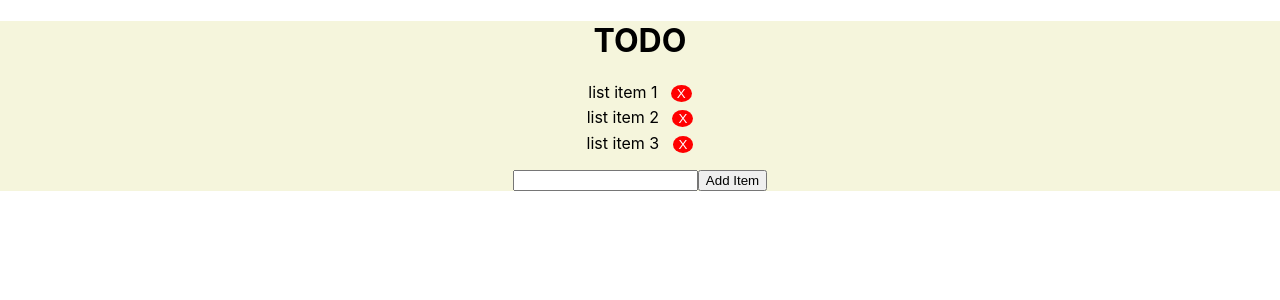
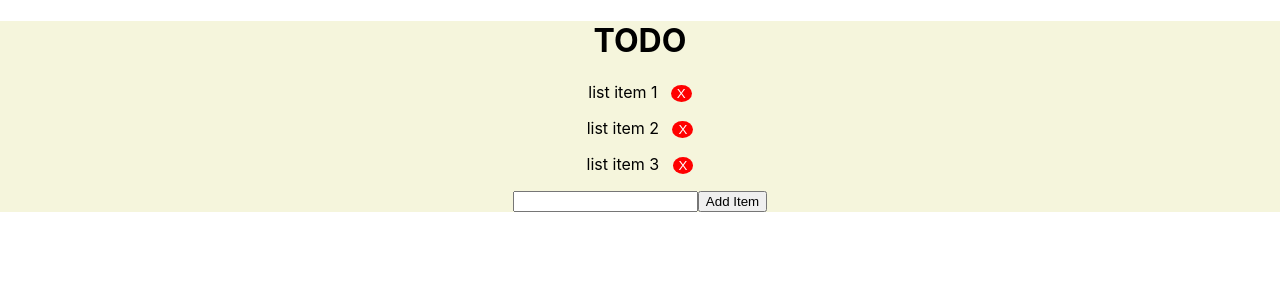
Before and after one commit to dandrewbarlow/fwd-lab7, a React (Create React App) app: page / in a window 1280 px wide. Shown: the top 300 px of the page. Built offline with nearby package versions, Linux system fonts and the light colour scheme.

Commit message:
remove list.js, addItem in Todo.js working

```diff
--- a/src/components/AddItem.js
+++ b/src/components/AddItem.js
@@ -15,7 +15,6 @@ export default class AddItem extends Component {
                 <input ref={this.state.textInput} type='text'></input>
                 <button onClick={() => {
                     this.props.addItem(this.state.textInput.current.value);
-                    console.log(this.state.textInput.current.value);
                 }}>Add Item</button>
             </>
         )
--- a/src/components/ListItem.js
+++ b/src/components/ListItem.js
@@ -5,11 +5,13 @@ export default class ListItem extends Component {
     render() {
         return (
             <li className="listItem" key={this.props.item}>
-                {this.props.item}
-                <button
-                className="removeItem"
-                onClick={this.props.removeItem(this.props.item)}
-                >X</button>
+                <p>
+                    {this.props.item}
+                    <button
+                    className="removeItem"
+                    onClick={this.props.removeItem(this.props.item)}
+                    >X</button>
+                </p>
             </li>
         )
     }
--- a/src/components/Todo.js
+++ b/src/components/Todo.js
@@ -15,22 +15,32 @@ export default class Todo extends Component {
         }
 
         this.addItem = this.addItem.bind(this);
-        this.removeItem = this.removeItem.bind(this);
+        // this.removeItem = this.removeItem.bind(this);
     }
 
     addItem(item){
+        // https://stackoverflow.com/questions/37435334/correct-way-to-push-into-state-array
+        this.setState({
+            items: [...this.state.items, item]
+        });
         console.log(item);
-        this.setState({
-            items: this.state.items.push(item)
-        });
     }
 
-    removeItem(item) {
+    removeItem = (item) => {
+
+        // https://www.w3docs.com/snippets/javascript/how-to-get-the-index-of-an-array-that-contains-objects-in-javascript.html
+        // let index = this.state.items.findIndex( ele => ele === item );
+
+        // this.setState({
+        //     items: [
+        //         this.state.items.splice(index, 1)
+        //     ]
+        // })
         console.log(item)
     }
     render() {
 
-        let items = this.state.items.map(item => <ListItem removeItem={this.removeItem} item={item}/>)
+        let items = Array.isArray(this.state.items) && this.state.items.map(item => <ListItem removeItem={this.removeItem} item={item}/>)
 
         return (
             <div id="todo">
```
Also changed, not shown: src/components/List.js (deleted, +0 -15 lines).
